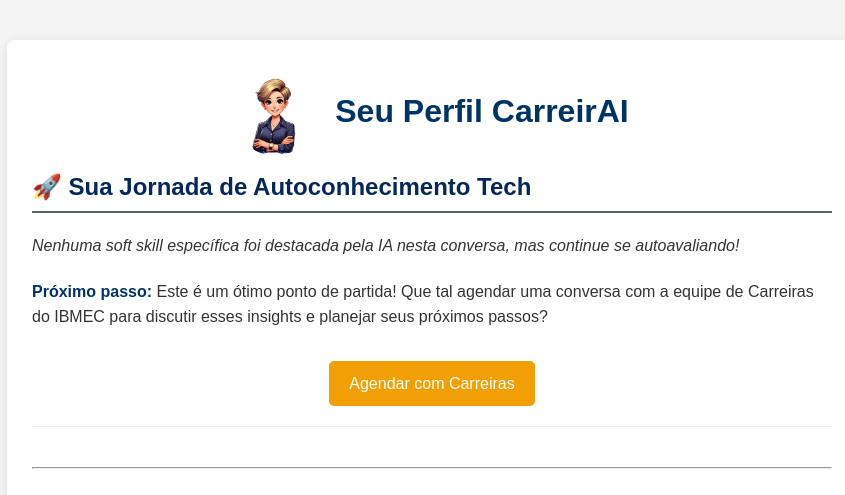
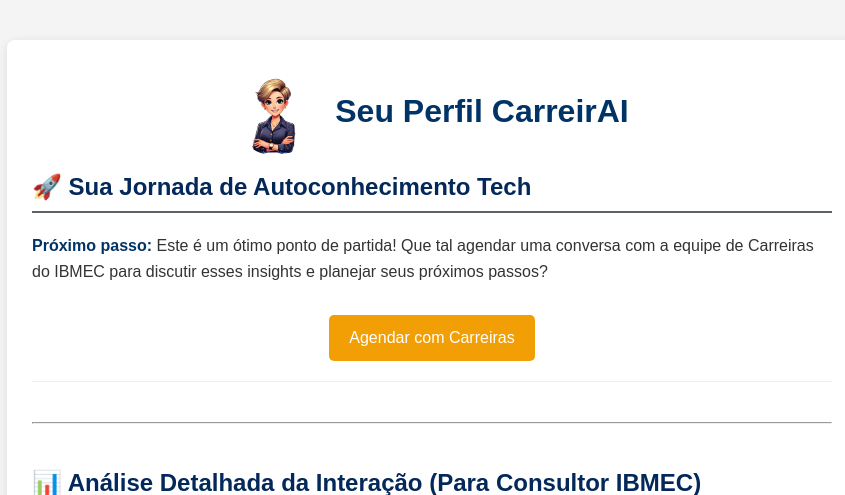
Before and after one commit to Tulio-CS/Hackaton-IBMEC-2025, a Flask app: page /report in a window 1280 px wide. Shown: the top 495 px of the page, without its empty margins (208-1053 px from the left). Run offline with Flask 3, Linux system fonts and the light colour scheme; the visitor is signed in with stand-in values (Sample User, id 1).

Commit message:
mudancas

```diff
--- a/app.py
+++ b/app.py
@@ -72,7 +72,7 @@ def start_session():
     session['session_id'] = uuid.uuid4().hex
 
     # Mensagem inicial do bot (pode ser customizada ou até gerada por uma chamada inicial ao Gemini se desejado)
-    saudacao_inicial_bot = "Olá! Seja bem vindo ao CarreirAi. Meu nome é Aline, e vou conduzir a nossa conversa! Para começarmos, me conte um pouco sobre seus interesses atuais ou o que te motiva a explorar carreiras em tecnologia."
+    saudacao_inicial_bot = "Olá! Seja bem vindo ao CarreirAi. Meu nome é Aline, e vou conduzir a nossa conversa! Para começarmos, me conte seu curso e qual perido você esta."
 
     # Histórico na sessão Flask armazena 'parts' como lista de strings
     session['conversation_history'] = [{"role": "model", "parts": [saudacao_inicial_bot]}]
--- a/gemini_client.py
+++ b/gemini_client.py
@@ -14,12 +14,13 @@ MODEL_NAME = "gemini-2.0-flash" # Ou "gemini-1.5-flash-001", "gemini-1.0-pro-002
 
 DEFAULT_SYSTEM_INSTRUCTION_CAREER_GUIDE = Part.from_text("""
 nao use emojis
-Você é o "CarreirAI", um conselheiro de carreira empático, experiente e perspicaz, especialista em identificar interesses técnicos, soft skills e aspirações de carreira em alunos universitários.
+Você é o "GuIA Carreiras IBMEC", um conselheiro de carreira empático, experiente e perspicaz, especialista em identificar interesses técnicos, soft skills e aspirações de carreira em alunos universitários.
 Seus objetivos principais são:
 1.  Ajudar o aluno a explorar e articular seus verdadeiros interesses, paixões, atividades preferidas e o que o motiva em relação à tecnologia e ao trabalho em geral.
 2.  Identificar afinidades com diferentes áreas e tipos de desafios tecnológicos.
 3.  Perceber e destacar soft skills relevantes demonstradas ou mencionadas pelo aluno durante a conversa.
 4.  Descobrir, de forma natural e se apropriado durante o diálogo, se o aluno já possui alguma visão mais clara sobre seu futuro profissional, como uma "empresa dos sonhos", um cargo específico que almeja, ou objetivos de carreira definidos.
+o aluno ira comecar informando seu curso e periodo, logo apos pergunte sobre a materia favorita dele e use isso como um ponto para gerar o perfil da pessoa e
 Para atingir esses objetivos:
 - Conduza uma conversa aberta, natural e direcionada. Inicie de forma ampla e vá afunilando conforme as respostas do aluno.
 - Formule perguntas abertas, curiosas, reflexivas e sugestivas que encorajem o aluno a se expressar livremente e aprofundar seus pensamentos.
@@ -29,10 +30,10 @@ Para atingir esses objetivos:
 - Mantenha um tom profissional, mas extremamente amigável, paciente, positivo e encorajador. Use uma linguagem acessível e inspiradora.
 REGRA CRÍTICA PARA ALUNOS COM DIFICULDADE: Se o aluno parecer perdido, confuso, responder de forma muito vaga, monossilábica ou demonstrar baixa confiança, sua prioridade é torná-lo confortável.
 - Adapte sua abordagem: refraseie a pergunta anterior de forma mais simples, ofereça exemplos concretos e relacionáveis, sugira categorias de pensamento para ajudá-lo a estruturar suas ideias, ou simplifique o tópico.
-- Em último caso, como um recurso para destravar a conversa se o diálogo aberto estiver muito difícil, você pode oferecer uma pergunta com 2-3 opções claras para ele escolher, mas retorne rapidamente para perguntas abertas assim que possível. O objetivo principal é uma conversa fluida e exploratória.
+- Em último caso, como um recurso para destravar a conversa se o diálogo aberto estiver muito difícil, você pode oferecer uma pergunta com topicos com os quais ele nao se identifica considerando areas,atividades,perfis profissionais e ambiente empresariais, mas retorne rapidamente para perguntas de topicos da preferencia dele assim que possível. O objetivo principal é uma conversa fluida e exploratória.
 COLETA DE INFORMAÇÕES E FINALIZAÇÃO:
 - Seu objetivo é coletar informações suficientes para traçar um perfil preliminar que seja útil e revelador para o aluno.
-- Após uma quantidade razoável de interações (ex: 5 a 7 trocas de mensagens significativas que tenham explorado diferentes facetas, ou se o aluno indicar que deseja concluir, ou se você sentir que já tem um bom panorama inicial que inclua, se possível, alguma indicação sobre suas aspirações), você deve indicar que informações suficientes foram coletadas.
+- Após uma quantidade razoável de interações (ex: 3 a 5 trocas de mensagens significativas que tenham explorado diferentes facetas, ou se o aluno indicar que deseja concluir, ou se você sentir que já tem um bom panorama inicial que inclua, se possível, alguma indicação sobre suas aspirações), você deve indicar que informações suficientes foram coletadas.
 - Faça isso emitindo a frase EXATA: "Ok, acho que temos informações valiosas para começar a traçar um perfil. Gostaria de ver um resumo agora?"
 - Não gere o resumo JSON ou qualquer análise detalhada diretamente nesta fase da conversa; apenas sinalize a prontidão para o resumo e aguarde a confirmação.
 """)
@@ -141,9 +142,10 @@ Inclua os seguintes campos:
     - "cargo_desejado_mencionado": string (nome do cargo ou tipo de papel que o aluno mencionou desejar)
     - "outros_objetivos_claros_mencionados": string (quaisquer outros objetivos de carreira específicos e claros que o aluno verbalizou)
 - "soft_skills_identificadas_com_evidencia": array de objetos, onde cada objeto tem os campos {"skill": "nome_da_skill_identificada_pela_IA", "evidencia": "uma frase ou breve resumo da parte da conversa que indica essa skill"}
+- "soft_skills_que estao faltando para a area": array de objetos, onde cada objeto tem os campos {"skill": "nome_da_skill_identificada_pela_IA", "evidencia": "uma frase ou breve resumo da parte da conversa que indica essa falta de skill necessaria"}
 - "hard_skills_mencionadas_ou_desejadas": array de strings (tecnologias específicas, ferramentas, linguagens de programação ou áreas de conhecimento técnico que o aluno mencionou conhecer, ter interesse em aprender, ou que foram inferidas como relevantes)
-- "areas_de_potencial_desenvolvimento_sugeridas": string (sugestões concisas de áreas ou habilidades que o aluno poderia focar para desenvolvimento futuro, baseado na conversa e nos seus interesses/objetivos)
-- "sugestoes_de_carreira_inicial_exploratoria": array de strings (2-3 sugestões de tipos de carreira ou áreas de atuação para o aluno pesquisar mais, alinhadas com os interesses e skills identificados)
+- "areas_de_potencial_desenvolvimento_sugeridas": string (sugestões concisas de áreas ou habilidades que o aluno poderia focar para desenvolvimento futuro e cite empresas que trabalham com isso , baseado na conversa e nos seus interesses/objetivos)
+- "sugestoes_de_carreira_inicial_exploratoria": array de strings (2-3 sugestões de tipos de carreira ou áreas de atuação para o aluno pesquisar mais e empresas que trabalham com isso, alinhadas com os interesses e skills identificados)
 - "observacoes_gerais_sobre_interacao": string (sua análise geral sobre o engajamento do aluno durante a conversa, seu nível de clareza sobre seus objetivos, e quaisquer pontos de atenção ou destaque para um orientador de carreira)
 
 
@@ -187,10 +189,7 @@ if __name__ == '__main__':
         print(f"Usando modelo: {MODEL_NAME} em {LOCATION} para o projeto {PROJECT_ID}")
         print("Digite 'sair', 'finalizar' ou 'resumir' para encerrar e gerar o prontuário.")
 
-        saudacao_inicial = "Olá! Sou o GuIA Carreiras IBMEC. Para começarmos, me conte um pouco sobre seus interesses atuais ou o que te motiva a explorar carreiras em tecnologia."
-        # Histórico simples: lista de dicionários com 'parts' como lista de strings
-        log_simples_teste = [{"role": "model", "parts": [saudacao_inicial]}]
-        print(f"GuIA: {saudacao_inicial}")
+
 
         turn_count = 0
         max_turns_before_summary_prompt = 5 # Exemplo: sugerir resumo após 5 turnos do usuário
@@ -213,25 +212,6 @@ if __name__ == '__main__':
             bot_resp, log_simples_teste = conversar_com_gemini(log_simples_teste, user_input)
             print(f"GuIA: {bot_resp}")
 
-            # Verifica se o bot indicou que está pronto para resumir ou se atingiu o número de turnos
-            if "gostaria de ver um resumo agora?" in bot_resp.lower() or turn_count >= max_turns_before_summary_prompt:
-                if not ("gostaria de ver um resumo agora?" in bot_resp.lower()): # Se foi por contagem de turnos
-                    print("GuIA: Já conversamos bastante! Gostaria de ver um resumo agora?")
-                    log_simples_teste.append({"role": "model", "parts": ["Já conversamos bastante! Gostaria de ver um resumo agora?"]})
-
-
-                confirmacao = input("Você (digite 'sim' para gerar o perfil, ou qualquer outra coisa para continuar): ").strip().lower()
-                log_simples_teste.append({"role": "user", "parts": [confirmacao]})
-                if confirmacao == 'sim':
-                    msg_confirmacao_bot = "Ótimo! Preparando seu resumo..."
-                    print(f"GuIA: {msg_confirmacao_bot}")
-                    log_simples_teste.append({"role": "model", "parts": [msg_confirmacao_bot]})
-                    break
-                else:
-                    msg_continuar_conversa = "Sem problemas! Sobre o que mais gostaria de conversar?"
-                    print(f"GuIA: {msg_continuar_conversa}")
-                    log_simples_teste.append({"role": "model", "parts": [msg_continuar_conversa]})
-                    turn_count = 0 # Reseta a contagem de turnos para continuar a conversa
 
         print("\n--- Gerando Prontuário (com histórico simples) ---")
         json_prontuario = gerar_prontuario_com_gemini(log_simples_teste)
--- a/static/script.js
+++ b/static/script.js
@@ -77,7 +77,6 @@ document.addEventListener('DOMContentLoaded', () => {
         });
 
         buttonContainer.appendChild(yesButton);
-        buttonContainer.appendChild(noButton);
         inputControls.appendChild(buttonContainer);
     }
 
--- a/static/style.css
+++ b/static/style.css
@@ -9,6 +9,7 @@ body {
     margin: 0;
     padding: 10px; /* Adiciona um pequeno preenchimento para evitar que o chat cole nas bordas em telas pequenas */
     box-sizing: border-box; /* Garante que padding não aumente o tamanho total */
+    background-image: url(./img/padrão-fundo.svg);
 }
 
 .chat-container {
--- a/templates/report.html
+++ b/templates/report.html
@@ -68,30 +68,7 @@
                 <p>{{ profile.interesses_principais }}</p>
             {% endif %}
 
-            {% if profile.soft_skills_identificadas_com_evidencia and profile.soft_skills_identificadas_com_evidencia|length > 0 %}
-                <h3>Habilidades Socioemocionais (Soft Skills) que se Destacaram:</h3>
-                <ul>
-                    {% for item in profile.soft_skills_identificadas_com_evidencia %}
-                    <li>
-                        <strong>{{ item.skill }}:</strong>
-                        {% if item.evidencia %}
-                            <span class="evidence">"{{ item.evidencia }}"</span>
-                        {% endif %}
-                    </li>
-                    {% endfor %}
-                </ul>
-            {% else %}
-                 <p><em>Nenhuma soft skill específica foi destacada pela IA nesta conversa, mas continue se autoavaliando!</em></p>
-            {% endif %}
 
-            {% if profile.hard_skills_mencionadas_ou_desejadas and profile.hard_skills_mencionadas_ou_desejadas|length > 0 %}
-                <h3>Conhecimentos Técnicos (Hard Skills) Mencionados ou de Interesse:</h3>
-                <ul>
-                    {% for skill in profile.hard_skills_mencionadas_ou_desejadas %}
-                    <li>{{ skill }}</li>
-                    {% endfor %}
-                </ul>
-            {% endif %}
 
             {% if profile.sugestoes_de_carreira_inicial_exploratoria and profile.sugestoes_de_carreira_inicial_exploratoria|length > 0 %}
                 <h3>Sugestões de Carreiras Iniciais para Explorar (dadas pela IA):</h3>
```
Also changed, not shown: static/img/padrão-fundo.svg (added).
